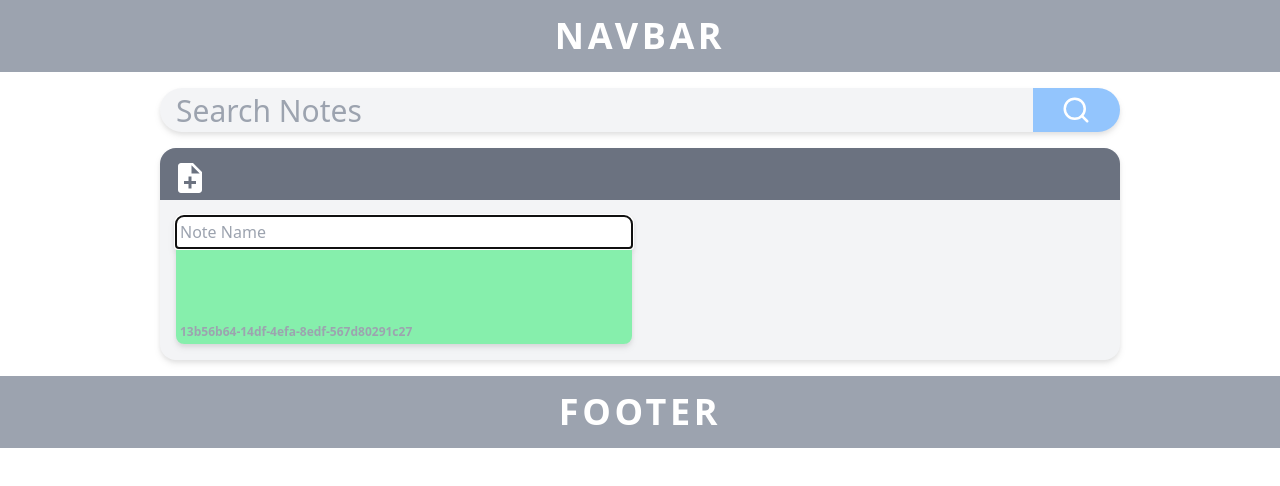
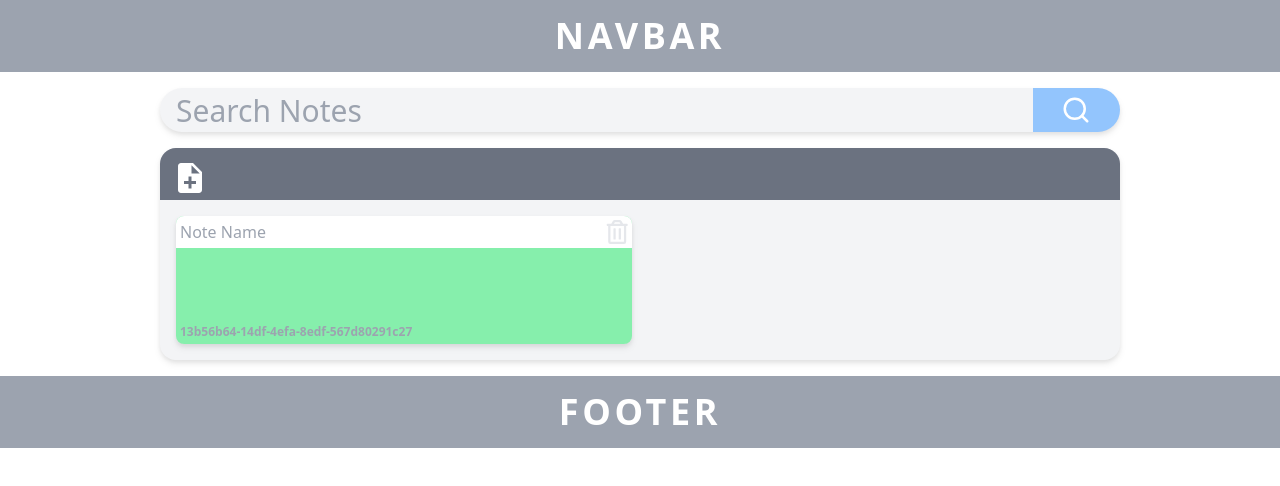
Before and after one commit to csutrick/Quick-Note, a React (Create React App) app: page / in a window 1280 px wide. Both pictures are taken after a click on the button 190 px from the left and 178 px from the top of the page. Shown: the top 486 px of the page. Built offline with nearby package versions, Linux system fonts and the light colour scheme.

Commit message:
Added delete button with functionality

```diff
--- a/src/components/NoteContainer/index.js
+++ b/src/components/NoteContainer/index.js
@@ -37,7 +37,7 @@ const NoteContainer = ({ allNotes, setAllNotes }) => {
             <div className='grid grid-cols-2 grid-flow-row auto-rows-auto gap-4 p-4'>
                 {allNotes.map((note) => (
                     <Note key={note.id} inputRef={inputRef}
-                    note={note} allNotes={allNotes} />
+                    note={note} setAllNotes={setAllNotes} />
                 ))}
             </div>
         </section>
--- a/src/components/NoteContainer/note.js
+++ b/src/components/NoteContainer/note.js
@@ -1,6 +1,8 @@
 import React, { useState} from "react";
 
-const Note = ({ note, inputRef }) => {
+import { FaRegTrashAlt } from "react-icons/fa";
+
+const Note = ({ inputRef, note, setAllNotes }) => {
     const [noteTitle, setNoteTitle] = useState(note.title);
 
     const handleTitleChange = (event) => {
@@ -8,13 +10,27 @@ const Note = ({ note, inputRef }) => {
         setNoteTitle(event.target.value);
     };
 
+    const handleDeleteButton = () => {
+        let noteIdToDelete = note.id;
+
+        const getStorageNotes = JSON.parse(localStorage.getItem('notes')) || [];
+        const updatedNotes = getStorageNotes.filter((note) => note.id !== noteIdToDelete);
+
+        localStorage.setItem('notes', JSON.stringify(updatedNotes));
+        setAllNotes(updatedNotes)
+    };
+
     return (
         <div
         className='bg-green-300 relative h-32 flex flex-col items-start rounded-lg drop-shadow-md'>
             {/* NOTE title */}
-            <input type="text" placeholder="Note Name" ref={inputRef}
-            value={noteTitle} onChange={handleTitleChange}
-            className='w-full h-8 rounded-t-lg pl-1'/>
+            <div className='w-full flex flex-row flex-nowrap items-center bg-white rounded-t-lg'>
+                <input type="text" placeholder="Note Name" ref={inputRef}
+                value={noteTitle} onChange={handleTitleChange}
+                className='w-full h-8 rounded-tl-lg pl-1 bg-transparent outline-none'/>
+                <FaRegTrashAlt onClick={handleDeleteButton}
+                className='text-2xl mx-1 text-gray-200 hover:text-red-500 hover:scale-105'/>
+            </div>
             {/* NOTE id */}
             <h3 className='absolute bottom-0 pb-1 pl-1 text-xs font-bold text-gray-400 text-left'>{note.id}</h3>
         </div>
```
